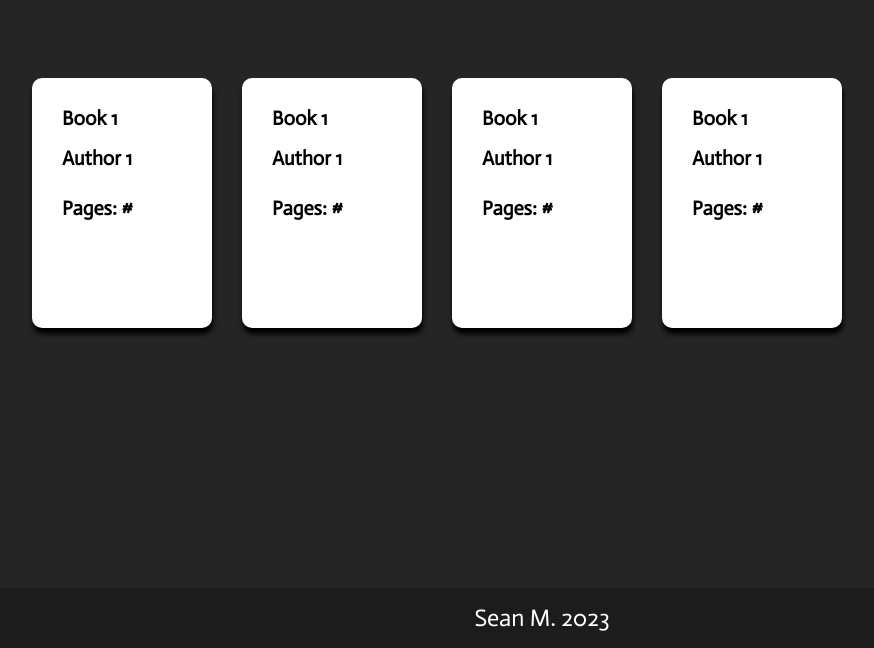
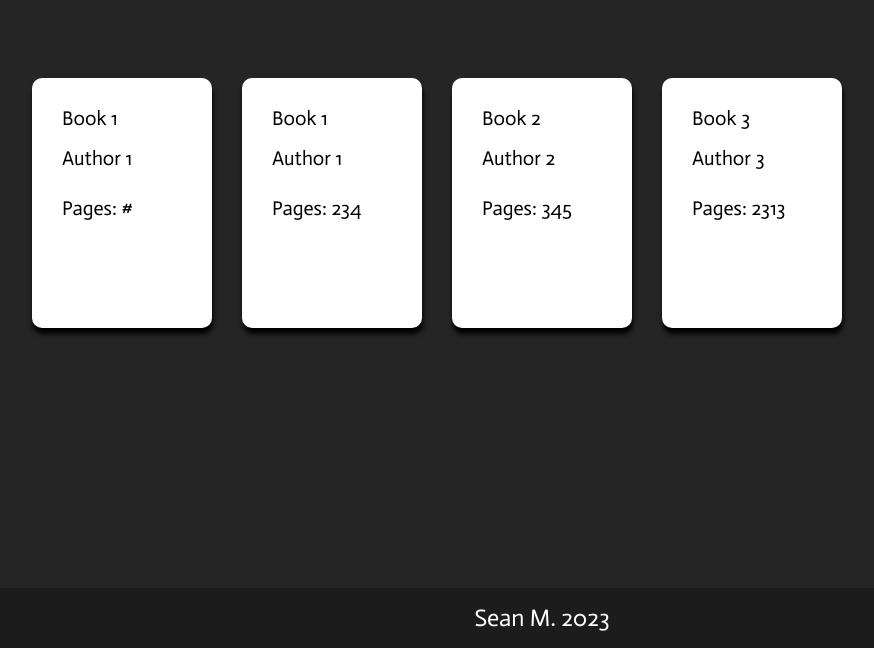
Before and after one commit to seanmckone/odin-library, a website: page index.html in a window 1280 px wide. Shown: the part 152-800 px from the top of the page, without its empty margins (98-972 px from the left). Drawn offline with Linux system fonts and the light colour scheme.

Commit message:
Add function to display books

```diff
--- a/index.html
+++ b/index.html
@@ -18,31 +18,7 @@
         <div class="content">
             <div class="bookcard">
                 <div>
-                    <p class="bookname">Book 1</p>
-                    <br />
-                    <p class="author">Author 1</p>
-                </div>
-                <p class="pagecount">Pages: #</p>
-            </div>
-            <div class="bookcard">
-                <div>
-                    <p class="bookname">Book 1</p>
-                    <br />
-                    <p class="author">Author 1</p>
-                </div>
-                <p class="pagecount">Pages: #</p>
-            </div>
-            <div class="bookcard">
-                <div>
-                    <p class="bookname">Book 1</p>
-                    <br />
-                    <p class="author">Author 1</p>
-                </div>
-                <p class="pagecount">Pages: #</p>
-            </div>
-            <div class="bookcard">
-                <div>
-                    <p class="bookname">Book 1</p>
+                    <p class="title">Book 1</p>
                     <br />
                     <p class="author">Author 1</p>
                 </div>
--- a/scripts.js
+++ b/scripts.js
@@ -1,3 +1,5 @@
+const content = document.querySelector(".content");
+
 const myLibrary = [];
 
 function Book(title, author, pageCount, beenRead) {
@@ -28,3 +30,45 @@ function Book(title, author, pageCount, beenRead) {
 function addBookToLibrary(book) {
     myLibrary.push(book);
 }
+
+function displayBooks(library) {
+    for (let i = 0; i < library.length; i += 1) {
+        const bookcard = document.createElement("div");
+        bookcard.classList.toggle("bookcard");
+
+        const div = document.createElement("div");
+
+        const title = document.createElement("p");
+        title.classList.toggle("title");
+        title.textContent = `${library[i].title}`;
+
+        const authorname = document.createElement("p");
+        authorname.classList.toggle("author");
+        authorname.textContent = `${library[i].author}`;
+
+        div.appendChild(title);
+        const br = document.createElement("br");
+        div.appendChild(br);
+        div.appendChild(authorname);
+
+        bookcard.appendChild(div);
+
+        const pagecount = document.createElement("p");
+        pagecount.classList.toggle("pagecount");
+        pagecount.textContent = `Pages: ${library[i].pageCount}`;
+
+        bookcard.appendChild(pagecount);
+
+        content.appendChild(bookcard);
+    }
+}
+
+const book1 = new Book("Book 1", "Author 1", 234, false);
+const book2 = new Book("Book 2", "Author 2", 345, true);
+const book3 = new Book("Book 3", "Author 3", 2313, false);
+
+addBookToLibrary(book1);
+addBookToLibrary(book2);
+addBookToLibrary(book3);
+
+displayBooks(myLibrary);
--- a/styles.css
+++ b/styles.css
@@ -182,7 +182,7 @@ h1 {
     border-radius: 10px;
     background-color: rgb(255, 255, 255);
     color: black;
-    font-weight: bold;
+    font-weight: 500;
 
     /* Shadow */
     box-shadow: 0px 6px 5px 0px rgba(0, 0, 0);
```
